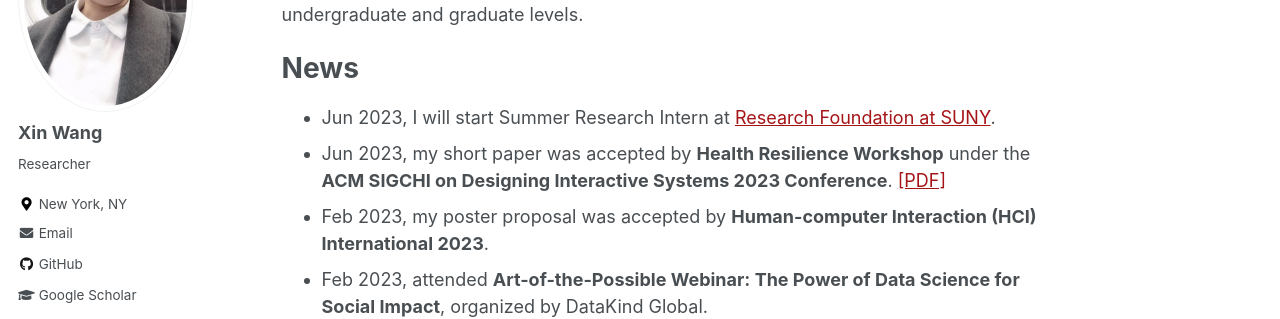
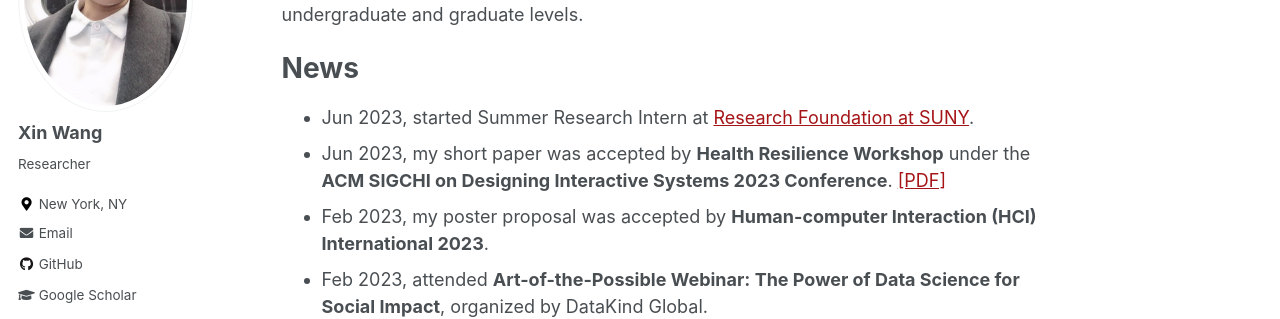
Before and after one commit to xin-wang-kr/xin-wang-kr.github.io, a Jekyll site: the page built from _pages/about.md, in a window 1280 px wide and 900 px high, scrolled down 724 px. Shown: the part 153-472 px from the top of the window. Built offline with Jekyll 4.4.1, drawn with Linux system fonts in a browser that asks for light colours.

Commit message:
Update about.md

```diff
--- a/_pages/about.md
+++ b/_pages/about.md
@@ -28,7 +28,7 @@ I have [taught](teaching) courses in Mobile App Development and Python Programmi
 As an Instructor at [GEC academy](https://www.gecacademy.com/), I have taught Academic Writing course for [AI HUB](https://www.gecacademy.com/ai-hub) and Intro to Java course for general class in undergraduate and graduate levels.
 
 # News
-* Jun 2023, I will start Summer Research Intern at [Research Foundation at SUNY](https://www.rfsuny.org/).
+* Jun 2023, started Summer Research Intern at [Research Foundation at SUNY](https://www.rfsuny.org/).
 * Jun 2023, my short paper was accepted by __Health Resilience Workshop__ under the __ACM SIGCHI on Designing Interactive Systems 2023 Conference__. [[PDF]](https://bpb-us-e1.wpmucdn.com/sites.psu.edu/dist/0/165972/files/2023/07/Xin-Wang-Improving-Patient-Experience-Feedback-Collection-for-Healthcare-Providers-through-Human-centered-Chatbot-Application.pdf)
 * Feb 2023, my poster proposal was accepted by __Human-computer Interaction (HCI) International 2023__.
 * Feb 2023, attended __Art-of-the-Possible Webinar: The Power of Data Science for Social Impact__, organized by DataKind Global.
```
